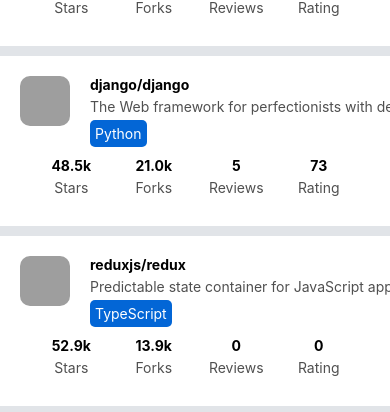
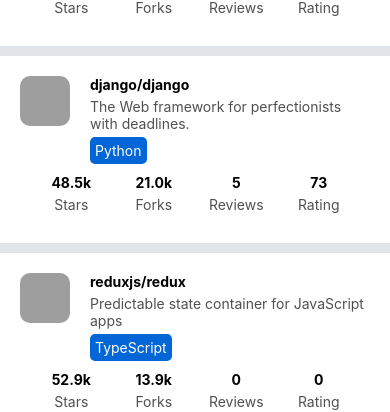
Before and after one commit to rafaeltorok/rate-repository-app, a React Native app: screen / in a window 390 px wide. Shown: the part 379-791 px from the top of the page. Built offline with nearby package versions, Linux system fonts and the light colour scheme; grey boxes are pictures that could not be loaded.

Commit message:
Fixed overflow issue on the header section

```diff
--- a/src/components/item/ItemHeader.jsx
+++ b/src/components/item/ItemHeader.jsx
@@ -15,7 +15,8 @@ const styles = StyleSheet.create({
   infoSection: {
     display: "flex",
     flexDirection: "column",
-    gap: 5
+    gap: 5,
+    flexShrink: 1,
   },
   nameRow: {
     fontWeight: "bold",
```
